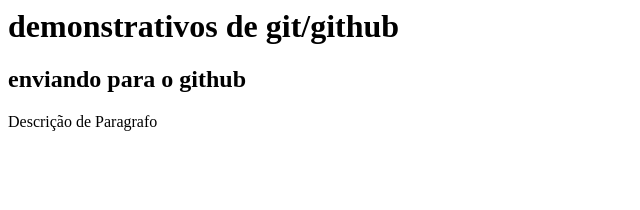
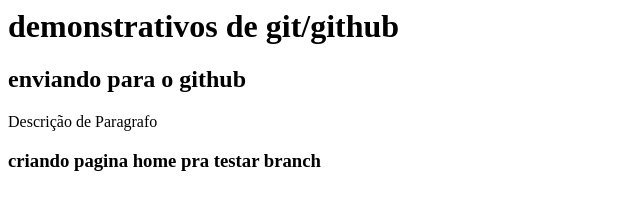
Before and after one commit to Uendel-Alvarez/treinamento_GitHub, a plain HTML site: page index.html in a window 1280 px wide. Shown: the whole page, without its empty margins (0-640 px from the left). Drawn offline with Linux system fonts and the light colour scheme.

Commit message:
criada a pagina home

```diff
--- a/index.html
+++ b/index.html
@@ -6,4 +6,5 @@
         enviando para o github
     </H2>
     <p>Descrição de Paragrafo</p>
+    <h3>criando pagina home pra testar branch</h3>
 </html>
```
